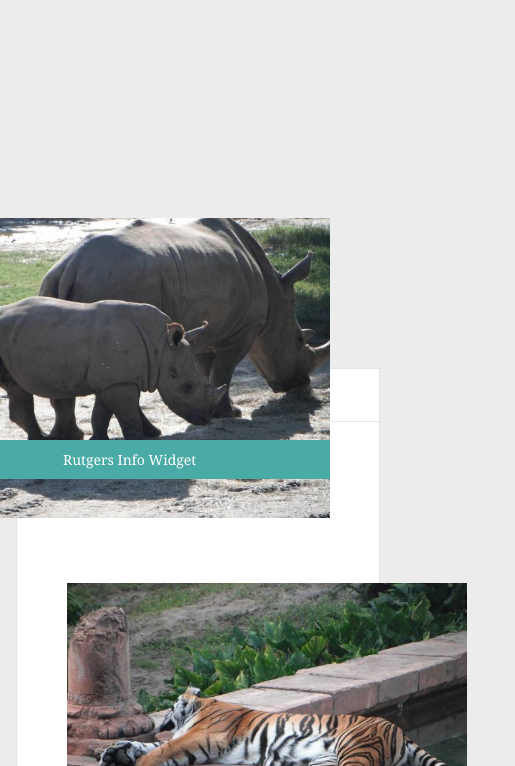
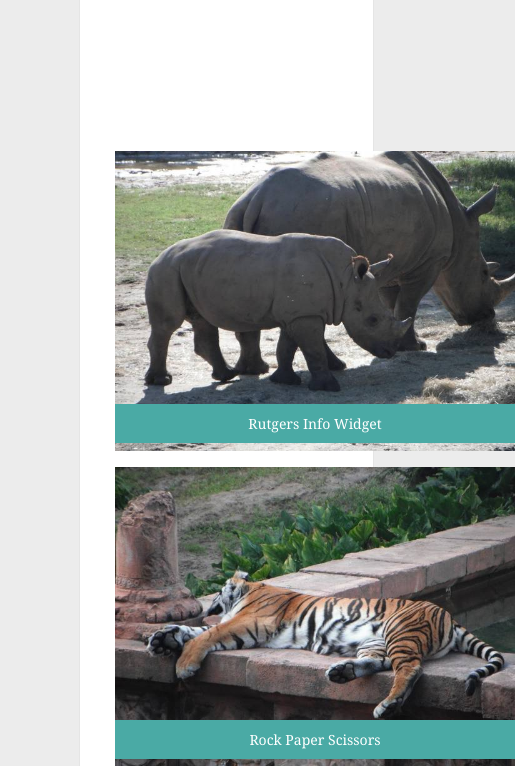
Before and after one commit to grssmnn2/Responsive-Portfolio, a plain HTML site: page portfolio.html in a window 390 px wide. Shown: the part 1234-2000 px from the top of the page, 515 px wide, since content can reach past the window. Drawn offline with Linux system fonts and the light colour scheme.

Commit message:
hopefully final changes to size 640px to all three pages

```diff
--- a/portfolio.html
+++ b/portfolio.html
@@ -68,7 +68,7 @@
 			</div>
 
 
-	<div id = "connectwithme">
+	<div id = "connectwithme" class="portfolioconnectwithme">
 					<h2 id = "connectwithmetext">Connect With Me</h2>
 			<!-- add photo links to Github, LinkedIn, FB -->
 					<a href="https://www.linkedin.com/in/cecily-grossmann-4711a3145/" target="_blank"><img id="LinkLogo" src="linkedinicon.png" alt="LinkedIn Logo"></a>
--- a/style.css
+++ b/style.css
@@ -307,13 +307,14 @@ span{
 	}
 
 	#aboutportcon{
-		width: 50%;
+		width: 100%;
 
 		top: -52px;
-		left: -17%;
+		left: 4%;
 	}
 
 	#aboutportcontext{
+		word-spacing: 85px;
 
 	}
 
@@ -326,10 +327,17 @@ span{
 	}
 
 	#connectwithme {
-		width: 93%;
+		width: 100%;
 		height: 51%;
-		bottom: -141%;
-		left: 4%;
+		float: none;
+		margin-left: 0 auto;
+		margin-right: 0 auto;
+		vertical-align: middle;
+		left: 3%;
+		position: static;
+		margin-top: -28%;
+
+
 	}
 
 	#connectwithmetext{
@@ -338,6 +346,7 @@ span{
 	}
 
 	/*About Me Page*/
+
 
 	#aboutme {
 		width: 92%;
@@ -354,43 +363,51 @@ span{
 
 	/*Portfolio Page*/
 
+
 	#portfoliosection{
-		left: 8px;
-		width: 94%;
-		height: 680px;
+		left: 56px;
+		width: 79%;
+		height: 2000px;
+
 
 	}
 
 	#cat1, #cat2, #cat3, #cat4, #cat5{
 		width: 200%	;
 		height: 200%;
+		display: table-cell;
+		vertical-align: middle;
+		margin-left: 0 auto;
+		margin-right: 0 auto;
 	}
 
 	.container p{
 		font-size: 14px;
 		width: 190%;
-		top: 521%;
+		top: 599%;
 	}
 
 	#rpg{
-		top: 58%;
-		right: 43%;
+		top: 12%;
+
 	}
 
 	#trivia{
-		top: 103%;
+		top: 30%;
 	}
 
 	#riw{
-		top: 159%;
-		right: 43%;
+		top: 44%;
+
+
 	}
 
 	#rps{
-		top: 203%;
+		top: 56%;
+
 	}
 
-	/*Contact Page */
+	/*/*Contact Page */
 
 	#contactmeform{
 		height: 50%;
```
